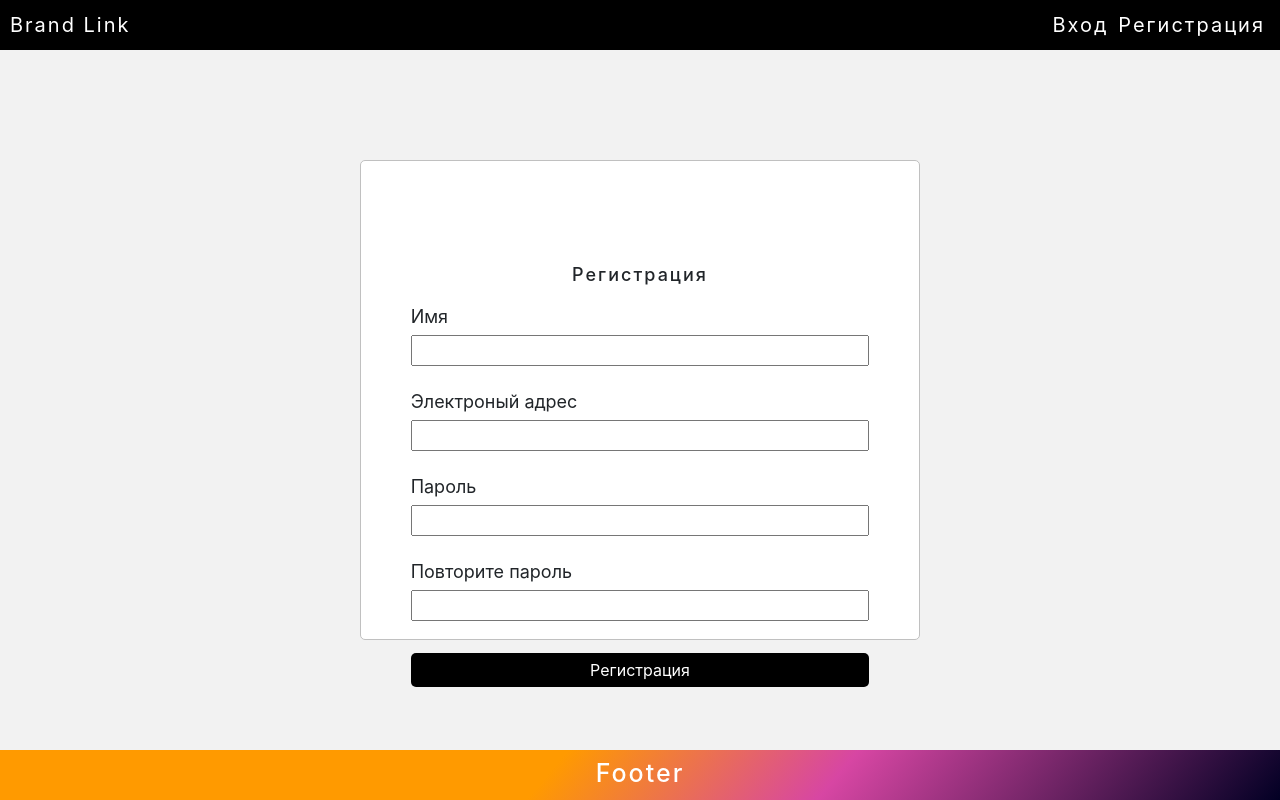
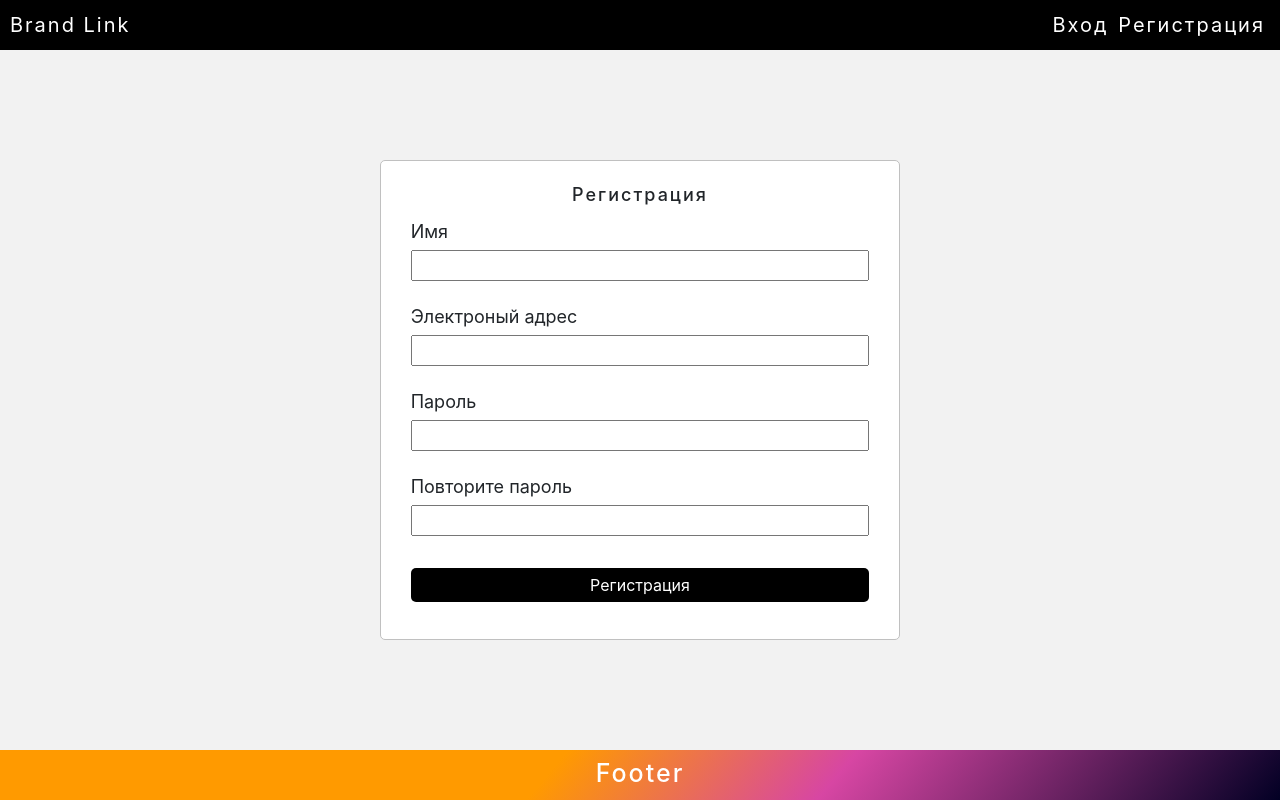
Before and after one commit to WondrousSquirrel/private_blog, a React app in the folder client/: page /register in a window 1280 px wide. Built offline with nearby package versions, Linux system fonts and the light colour scheme.

Commit message:
фиксы в стилях формы

```diff
--- a/client/src/Components/Register/register.scss
+++ b/client/src/Components/Register/register.scss
@@ -59,6 +59,7 @@
   }
   .registerForm {
     height: 48rem;
+    padding: 0 3rem;
     border-radius: .5rem;
   }
   .registerButton {
@@ -66,17 +67,17 @@
     font-size: 1.6rem;
   }
   .registerTitle {
-    margin: 2rem 0 1.5rem 0;
+    margin: 2rem 0 1rem 0;
   }
   .errors {
     font-size: 1.5rem;
-    margin-top: -2.2rem;
+    margin-top: -2.4rem;
   }
 }
 
 @media screen and (max-height: 600px) and (max-width: 600px) {
   .registerForm {
     width: 100%;
-    padding: 4rem 2.5rem 4rem 2.5rem;
+    //padding: 4rem 2.5rem 4rem 2.5rem;
   }
 }
```
